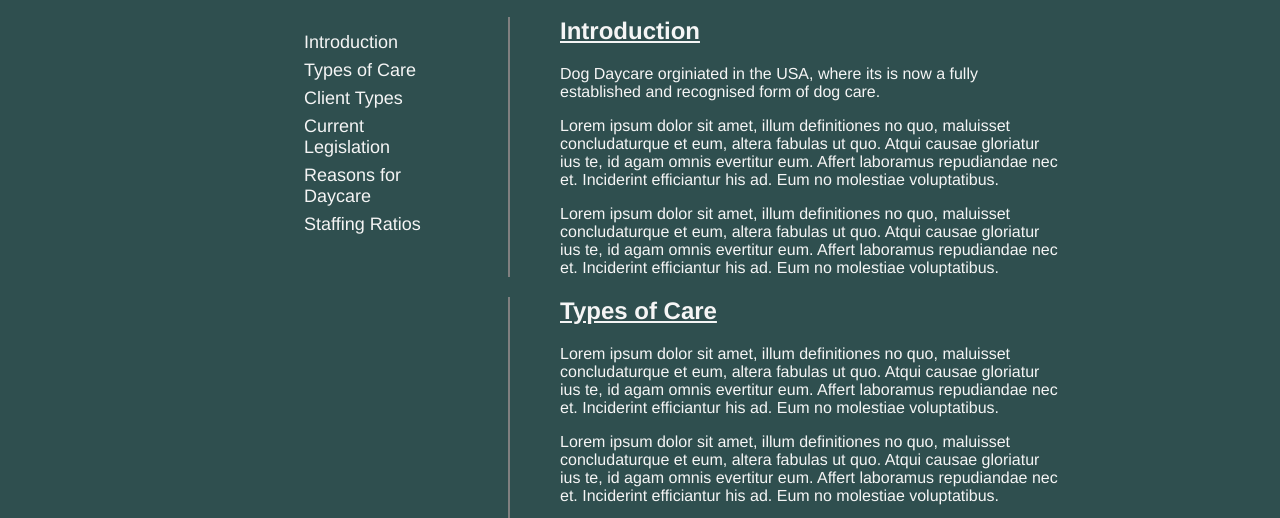
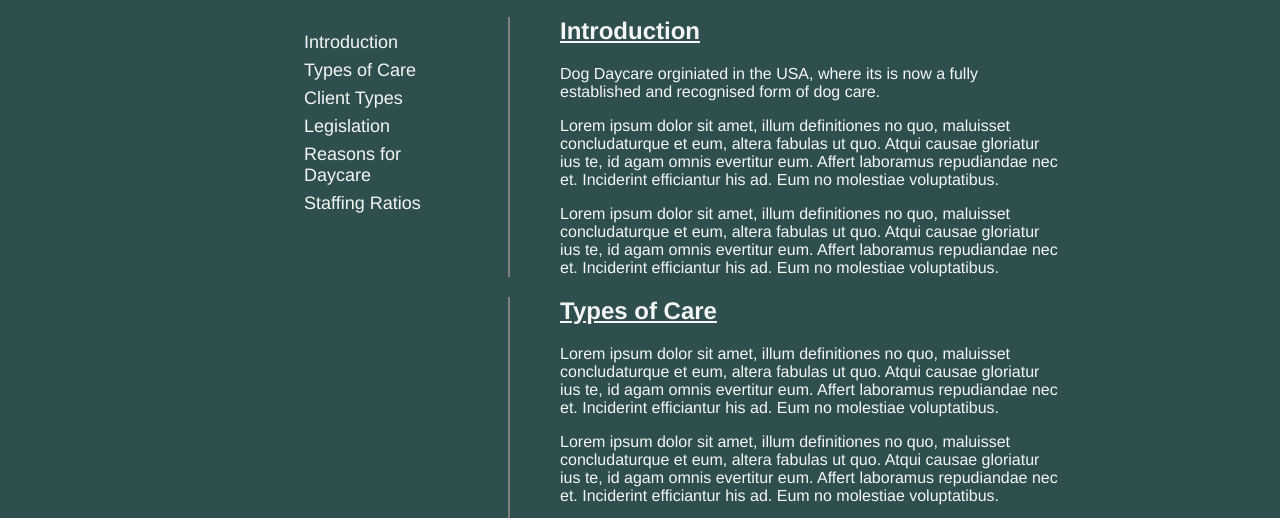
Before and after one commit to Hefalump08/My-First-Web-Page, a plain HTML site: page Task 2 Switch between dark and light mode/index2.html in a window 1280 px wide. Shown: the part 237-755 px from the top of the page. Drawn offline with Linux system fonts and the light colour scheme.

Commit message:
Removed word Current from Legislation

```diff
--- a/Task 2 Switch between dark and light mode/index2.html
+++ b/Task 2 Switch between dark and light mode/index2.html
@@ -24,7 +24,7 @@
                 <a href="Introduction">Introduction</a>
                 <a href="#TypesOfCare">Types of Care </a>
                 <a href="#ClientTypes">Client Types</a>
-                <a href="#Legislation">Current Legislation</a>
+                <a href="#Legislation">Legislation</a>
                 <a href="https://www.petguide.com/blog/dog/top-10-reasons-to-put-your-dog-in-doggie-daycare/">Reasons for Daycare</a>
                 <a href="https://www.barku.net/does-staff-to-dog-ratio-really-matter/">Staffing Ratios</a>
 
```
